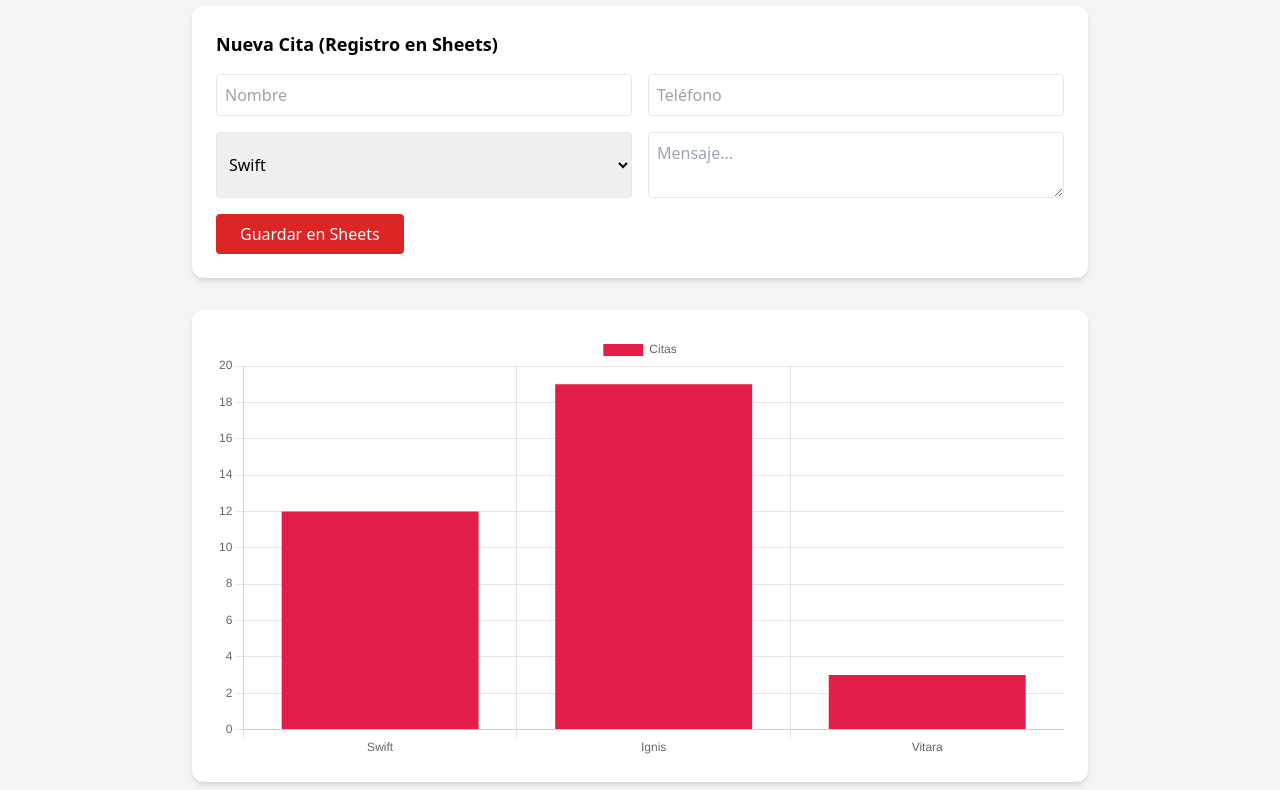
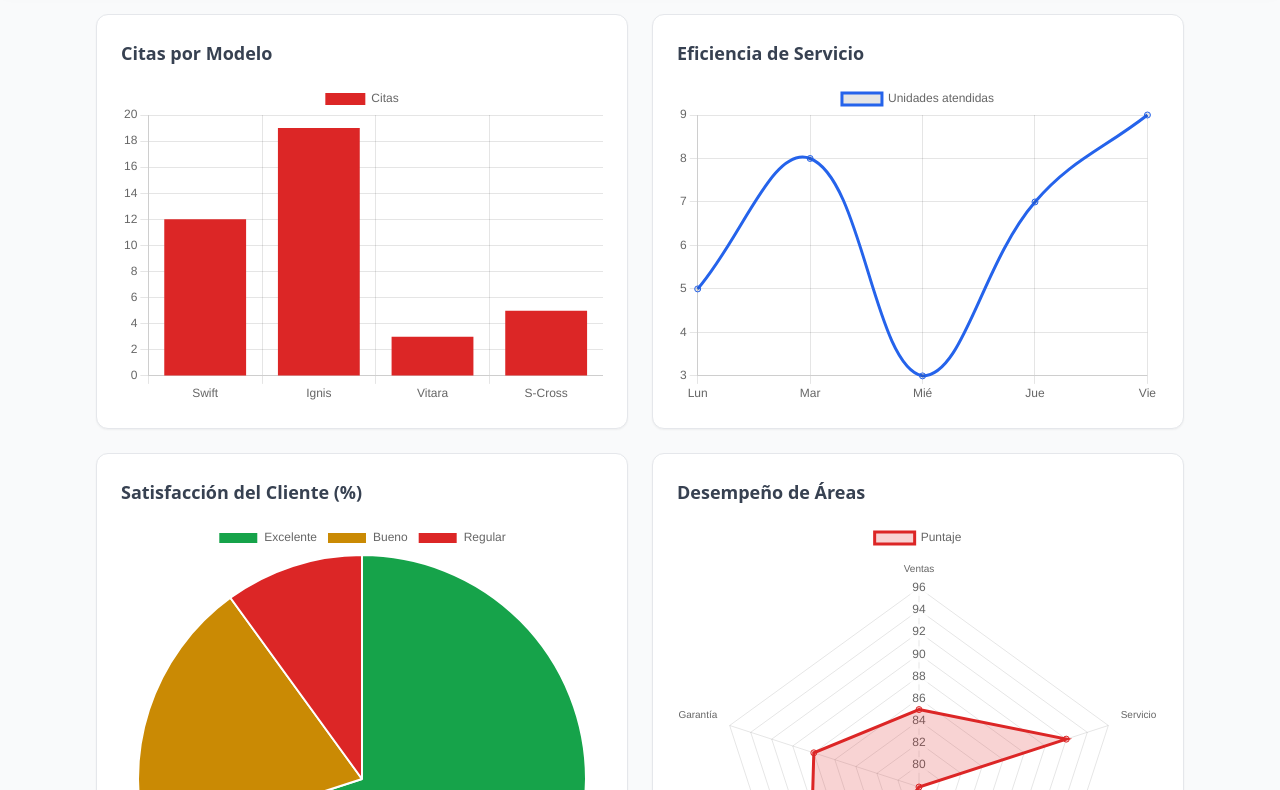
Before and after one commit to esazel/suzukiapp, a plain HTML site: page index.html in a window 1280 px wide. Shown: the part 78-868 px from the top of the page. Drawn offline with nearby package versions, Linux system fonts and the light colour scheme.

Commit message:
Update index.html

```diff
--- a/index.html
+++ b/index.html
@@ -1,45 +1,105 @@
 <!DOCTYPE html>
-<html>
+<html lang="es">
 <head>
+    <meta charset="UTF-8">
+    <meta name="viewport" content="width=device-width, initial-scale=1.0">
+    <title>Suzuki Celaya | Dashboard de Servicio</title>
     <script src="https://cdn.tailwindcss.com"></script>
     <script src="https://cdn.jsdelivr.net/npm/chart.js"></script>
 </head>
-<body class="bg-gray-100 p-6">
-    <div class="max-w-4xl mx-auto">
-        <h1 class="text-3xl font-bold text-red-600 mb-6">Suzuki Celaya | Dashboard</h1>
+<body class="bg-gray-50 text-gray-900">
+    <!-- Navegación -->
+    <nav class="bg-red-600 p-4 text-white shadow-lg">
+        <div class="max-w-6xl mx-auto flex justify-between items-center">
+            <h1 class="text-xl font-bold">Suzuki Celaya | Panel de Gestión</h1>
+        </div>
+    </nav>
 
-        <div class="bg-white p-6 rounded-xl shadow-md mb-8">
-            <h2 class="text-lg font-bold mb-4">Nueva Cita (Registro en Sheets)</h2>
-            <div class="grid grid-cols-1 md:grid-cols-2 gap-4">
-                <input id="nombre" placeholder="Nombre" class="p-2 border rounded">
-                <input id="telefono" placeholder="Teléfono" class="p-2 border rounded">
-                <select id="modelo" class="p-2 border rounded">
-                    <option>Swift</option><option>Ignis</option><option>Grand Vitara</option>
-                </select>
-                <textarea id="mensaje" placeholder="Mensaje..." class="p-2 border rounded"></textarea>
+    <main class="max-w-6xl mx-auto p-4 md:p-8">
+        <!-- Grid de Gráficas Ampliado -->
+        <div class="grid grid-cols-1 md:grid-cols-2 gap-6 mb-8">
+            <div class="bg-white p-6 rounded-xl shadow-sm border border-gray-200">
+                <h2 class="text-lg font-bold mb-4 text-gray-700">Citas por Modelo</h2>
+                <canvas id="citasChart" height="200"></canvas>
             </div>
-            <button onclick="enviar()" class="mt-4 bg-red-600 text-white px-6 py-2 rounded">Guardar en Sheets</button>
+            <div class="bg-white p-6 rounded-xl shadow-sm border border-gray-200">
+                <h2 class="text-lg font-bold mb-4 text-gray-700">Eficiencia de Servicio</h2>
+                <canvas id="eficienciaChart" height="200"></canvas>
+            </div>
+            <div class="bg-white p-6 rounded-xl shadow-sm border border-gray-200">
+                <h2 class="text-lg font-bold mb-4 text-gray-700">Satisfacción del Cliente (%)</h2>
+                <canvas id="satisfaccionChart" height="200"></canvas>
+            </div>
+            <div class="bg-white p-6 rounded-xl shadow-sm border border-gray-200">
+                <h2 class="text-lg font-bold mb-4 text-gray-700">Desempeño de Áreas</h2>
+                <canvas id="desempenoChart" height="200"></canvas>
+            </div>
+            <!-- Nuevas gráficas -->
+            <div class="bg-white p-6 rounded-xl shadow-sm border border-gray-200">
+                <h2 class="text-lg font-bold mb-4 text-gray-700">Ventas Mensuales (Unidades)</h2>
+                <canvas id="ventasChart" height="200"></canvas>
+            </div>
+            <div class="bg-white p-6 rounded-xl shadow-sm border border-gray-200">
+                <h2 class="text-lg font-bold mb-4 text-gray-700">Distribución de Entrega</h2>
+                <canvas id="entregaChart" height="200"></canvas>
+            </div>
         </div>
-
-        <div class="bg-white p-6 rounded-xl shadow-md">
-            <canvas id="chart"></canvas>
-        </div>
-    </div>
+    </main>
 
     <script>
-        function enviar() {
-            var datos = {
-                nombre: document.getElementById('nombre').value,
-                telefono: document.getElementById('telefono').value,
-                modelo: document.getElementById('modelo').value,
-                mensaje: document.getElementById('mensaje').value
-            };
-            google.script.run.withSuccessHandler(() => alert('Guardado')).registrarCita(datos);
-        }
+        // Citas por Modelo
+        new Chart(document.getElementById('citasChart'), {
+            type: 'bar',
+            data: {
+                labels: ['Swift', 'Ignis', 'Vitara', 'S-Cross'],
+                datasets: [{ label: 'Citas', data: [12, 19, 3, 5], backgroundColor: '#dc2626' }]
+            }
+        });
 
-        new Chart(document.getElementById('chart'), {
+        // Eficiencia de Servicio
+        new Chart(document.getElementById('eficienciaChart'), {
+            type: 'line',
+            data: {
+                labels: ['Lun', 'Mar', 'Mié', 'Jue', 'Vie'],
+                datasets: [{ label: 'Unidades atendidas', data: [5, 8, 3, 7, 9], borderColor: '#2563eb', tension: 0.4 }]
+            }
+        });
+
+        // Satisfacción del Cliente (Pie)
+        new Chart(document.getElementById('satisfaccionChart'), {
+            type: 'pie',
+            data: {
+                labels: ['Excelente', 'Bueno', 'Regular'],
+                datasets: [{ data: [70, 20, 10], backgroundColor: ['#16a34a', '#ca8a04', '#dc2626'] }]
+            }
+        });
+
+        // Desempeño de Áreas (Radar)
+        new Chart(document.getElementById('desempenoChart'), {
+            type: 'radar',
+            data: {
+                labels: ['Ventas', 'Servicio', 'Refacciones', 'Atención', 'Garantía'],
+                datasets: [{ label: 'Puntaje', data: [85, 92, 78, 95, 88], backgroundColor: 'rgba(220, 38, 38, 0.2)', borderColor: '#dc2626' }]
+            }
+        });
+
+        // Ventas Mensuales (Barras Horizontales)
+        new Chart(document.getElementById('ventasChart'), {
             type: 'bar',
-            data: { labels: ['Swift', 'Ignis', 'Vitara'], datasets: [{ label: 'Citas', data: [12, 19, 3], backgroundColor: '#e11d48' }] }
+            data: {
+                labels: ['Ene', 'Feb', 'Mar', 'Abr', 'May'],
+                datasets: [{ label: 'Ventas', data: [45, 52, 48, 60, 55], backgroundColor: '#f59e0b' }]
+            },
+            options: { indexAxis: 'y' }
+        });
+
+        // Distribución de Entrega (Polar)
+        new Chart(document.getElementById('entregaChart'), {
+            type: 'polarArea',
+            data: {
+                labels: ['A tiempo', 'Retraso leve', 'Retraso crítico'],
+                datasets: [{ data: [80, 15, 5], backgroundColor: ['#3b82f6', '#fbbf24', '#ef4444'] }]
+            }
         });
     </script>
 </body>
```
